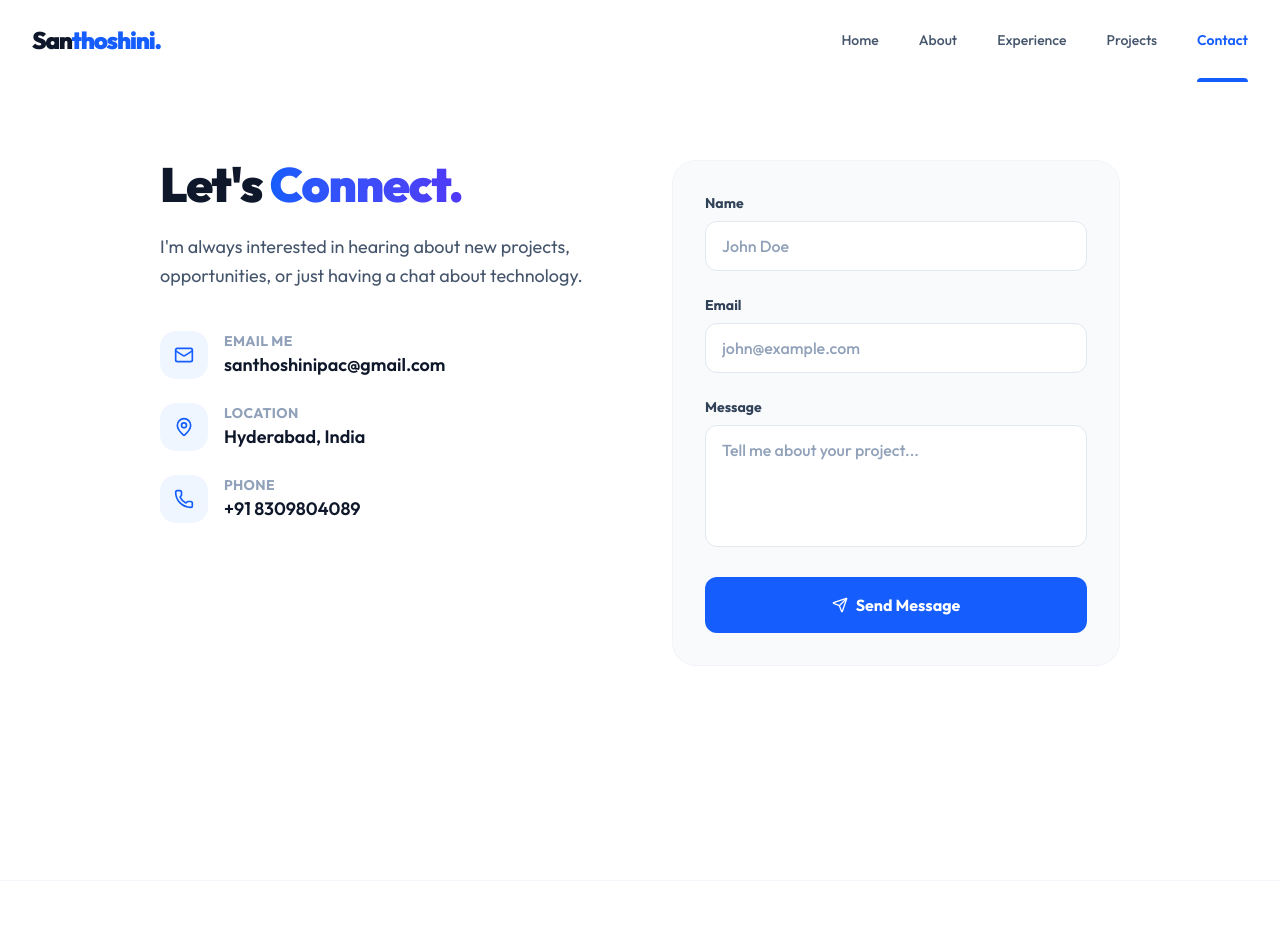
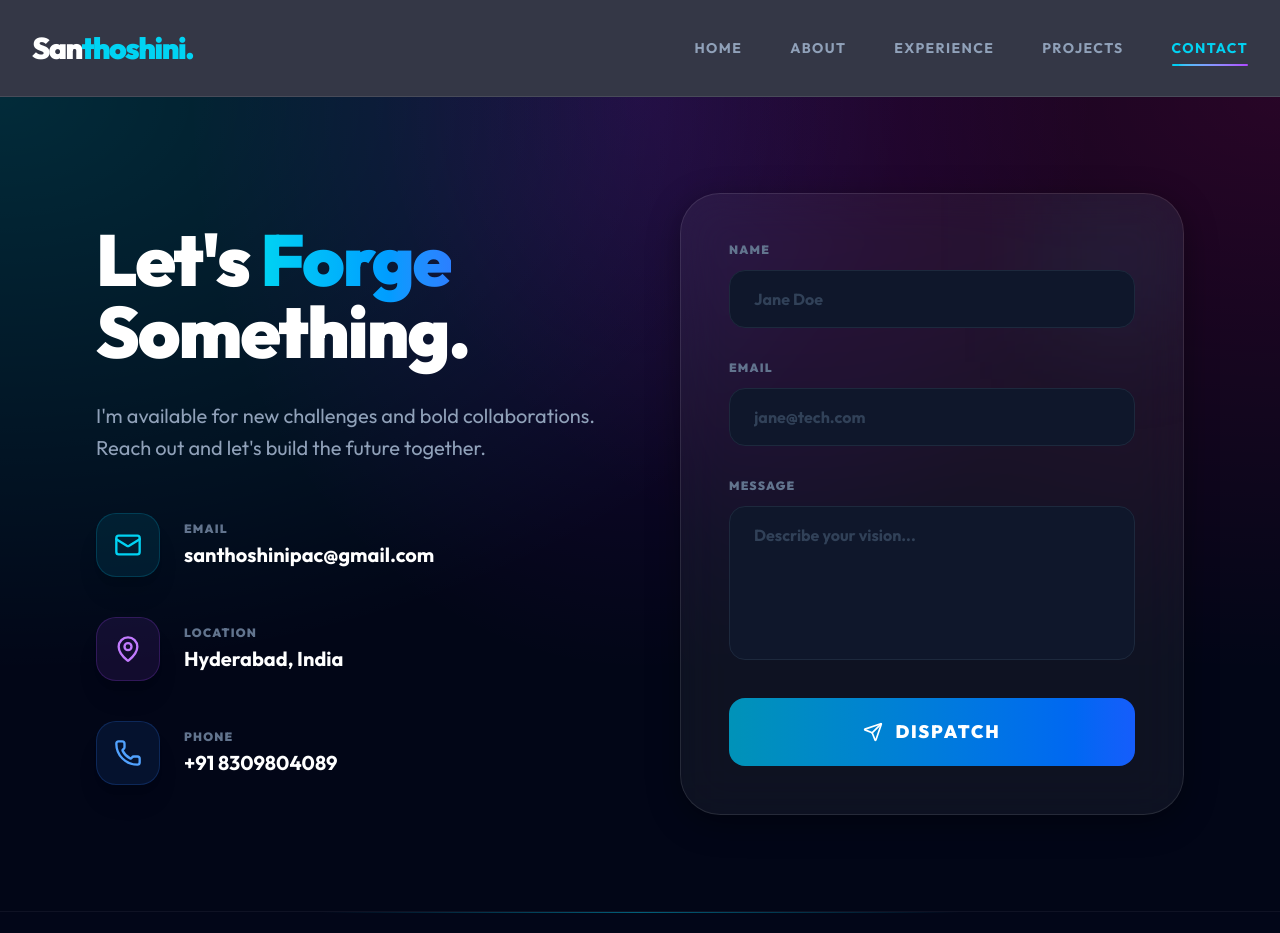
Before and after one commit to PSanthoshini/portfolio, a Next.js app: page /contact in a window 1280 px wide. Shown: the top 933 px of the page. Built offline with nearby package versions, Linux system fonts and the light colour scheme.

Commit message:
Enhance portfolio: 3D aesthetic, vibrant colors, Botaniq Flora project, and UI polishings

```diff
--- a/app/contact/page.jsx
+++ b/app/contact/page.jsx
@@ -49,55 +49,55 @@ export default function ContactPage() {
     };
 
     return (
-        <section className="min-h-screen py-20 bg-white">
-            <div className="container-width max-w-5xl">
+        <section className="min-h-screen py-24 bg-slate-950 mesh-gradient">
+            <div className="container-width max-w-6xl relative">
                 <motion.div
-                    initial={{ opacity: 0, y: 20 }}
-                    animate={{ opacity: 1, y: 0 }}
-                    transition={{ duration: 0.5 }}
-                    className="grid grid-cols-1 md:grid-cols-2 gap-16"
+                    initial={{ opacity: 0, scale: 0.95 }}
+                    animate={{ opacity: 1, scale: 1 }}
+                    transition={{ duration: 0.6 }}
+                    className="grid grid-cols-1 lg:grid-cols-2 gap-20 items-center"
                 >
                     {/* Contact Info */}
                     <div>
-                        <h1 className="text-4xl md:text-5xl font-black text-slate-900 tracking-tight mb-6">
-                            Let's <span className="text-transparent bg-clip-text bg-gradient-to-r from-blue-600 to-indigo-600">Connect.</span>
+                        <h1 className="text-5xl md:text-7xl font-black text-white tracking-tight mb-8">
+                            Let's <span className="text-transparent bg-clip-text bg-gradient-to-r from-cyan-400 to-blue-500">Forge</span> Something.
                         </h1>
-                        <p className="text-lg text-slate-600 mb-10 leading-relaxed">
-                            I'm always interested in hearing about new projects, opportunities, or just having a chat about technology.
+                        <p className="text-xl text-slate-400 mb-12 leading-relaxed">
+                            I'm available for new challenges and bold collaborations. Reach out and let's build the future together.
                         </p>
 
-                        <div className="space-y-6">
-                            <div className="flex items-center gap-4 group">
-                                <div className="w-12 h-12 flex items-center justify-center bg-blue-50 text-blue-600 rounded-2xl group-hover:bg-blue-600 group-hover:text-white transition-all duration-300">
-                                    <Mail className="w-5 h-5" />
+                        <div className="space-y-10">
+                            <div className="flex items-center gap-6 group">
+                                <div className="w-16 h-16 flex items-center justify-center bg-cyan-500/10 text-cyan-400 rounded-[1.25rem] border border-cyan-500/20 group-hover:bg-cyan-500 group-hover:text-white transition-all duration-500 shadow-xl group-hover:shadow-cyan-500/20">
+                                    <Mail className="w-7 h-7" />
                                 </div>
                                 <div>
-                                    <p className="text-sm font-bold text-slate-400 uppercase tracking-wide">Email Me</p>
-                                    <a href="mailto:santhoshinipac@gmail.com" className="text-lg font-semibold text-slate-900 hover:text-blue-600 transition-colors">
+                                    <p className="text-xs font-black text-slate-500 uppercase tracking-widest mb-1">Email</p>
+                                    <a href="mailto:santhoshinipac@gmail.com" className="text-xl font-bold text-white hover:text-cyan-400 transition-colors">
                                         santhoshinipac@gmail.com
                                     </a>
                                 </div>
                             </div>
 
-                            <div className="flex items-center gap-4 group">
-                                <div className="w-12 h-12 flex items-center justify-center bg-blue-50 text-blue-600 rounded-2xl group-hover:bg-blue-600 group-hover:text-white transition-all duration-300">
-                                    <MapPin className="w-5 h-5" />
+                            <div className="flex items-center gap-6 group">
+                                <div className="w-16 h-16 flex items-center justify-center bg-purple-500/10 text-purple-400 rounded-[1.25rem] border border-purple-500/20 group-hover:bg-purple-500 group-hover:text-white transition-all duration-500 shadow-xl group-hover:shadow-purple-500/20">
+                                    <MapPin className="w-7 h-7" />
                                 </div>
                                 <div>
-                                    <p className="text-sm font-bold text-slate-400 uppercase tracking-wide">Location</p>
-                                    <p className="text-lg font-semibold text-slate-900">
+                                    <p className="text-xs font-black text-slate-500 uppercase tracking-widest mb-1">Location</p>
+                                    <p className="text-xl font-bold text-white">
                                         Hyderabad, India
                                     </p>
                                 </div>
                             </div>
 
-                            <div className="flex items-center gap-4 group">
-                                <div className="w-12 h-12 flex items-center justify-center bg-blue-50 text-blue-600 rounded-2xl group-hover:bg-blue-600 group-hover:text-white transition-all duration-300">
-                                    <Phone className="w-5 h-5" />
+                            <div className="flex items-center gap-6 group">
+                                <div className="w-16 h-16 flex items-center justify-center bg-blue-500/10 text-blue-400 rounded-[1.25rem] border border-blue-500/20 group-hover:bg-blue-600 group-hover:text-white transition-all duration-500 shadow-xl group-hover:shadow-blue-600/20">
+                                    <Phone className="w-7 h-7" />
                                 </div>
                                 <div>
-                                    <p className="text-sm font-bold text-slate-400 uppercase tracking-wide">Phone</p>
-                                    <p className="text-lg font-semibold text-slate-900">
+                                    <p className="text-xs font-black text-slate-500 uppercase tracking-widest mb-1">Phone</p>
+                                    <p className="text-xl font-bold text-white">
                                         +91 8309804089
                                     </p>
                                 </div>
@@ -106,73 +106,70 @@ export default function ContactPage() {
                     </div>
 
                     {/* Contact Form */}
-                    <div className="bg-slate-50 p-8 rounded-3xl border border-slate-100">
-                        <form onSubmit={handleSubmit} className="space-y-6">
+                    <div className="glass-card p-10 md:p-12 rounded-[2.5rem] border border-white/10 shadow-2xl relative overflow-hidden group">
+                        <div className="absolute top-0 right-0 w-32 h-32 bg-cyan-500/10 blur-[60px] group-hover:bg-cyan-500/20 transition-all duration-500"></div>
+                        <form onSubmit={handleSubmit} className="space-y-8 relative z-10">
                             <div>
-                                <label htmlFor="name" className="block text-sm font-bold text-slate-700 mb-2">Name</label>
+                                <label htmlFor="name" className="block text-xs font-black text-slate-500 uppercase tracking-widest mb-3">Name</label>
                                 <input
                                     type="text"
                                     id="name"
                                     value={formData.name}
                                     onChange={handleChange}
                                     required
-                                    className="w-full px-4 py-3 rounded-xl bg-white border border-slate-200 focus:border-blue-500 focus:ring-4 focus:ring-blue-500/10 outline-none transition-all placeholder:text-slate-400 font-medium"
-                                    placeholder="John Doe"
+                                    className="w-full px-6 py-4 rounded-2xl bg-slate-900 border border-slate-800 focus:border-cyan-500 focus:ring-4 focus:ring-cyan-500/10 text-white outline-none transition-all placeholder:text-slate-700 font-bold"
+                                    placeholder="Jane Doe"
                                 />
                             </div>
                             <div>
-                                <label htmlFor="email" className="block text-sm font-bold text-slate-700 mb-2">Email</label>
+                                <label htmlFor="email" className="block text-xs font-black text-slate-500 uppercase tracking-widest mb-3">Email</label>
                                 <input
                                     type="email"
                                     id="email"
                                     value={formData.email}
                                     onChange={handleChange}
                                     required
-                                    className="w-full px-4 py-3 rounded-xl bg-white border border-slate-200 focus:border-blue-500 focus:ring-4 focus:ring-blue-500/10 outline-none transition-all placeholder:text-slate-400 font-medium"
-                                    placeholder="john@example.com"
+                                    className="w-full px-6 py-4 rounded-2xl bg-slate-900 border border-slate-800 focus:border-cyan-500 focus:ring-4 focus:ring-cyan-500/10 text-white outline-none transition-all placeholder:text-slate-700 font-bold"
+                                    placeholder="jane@tech.com"
                                 />
                             </div>
                             <div>
-                                <label htmlFor="message" className="block text-sm font-bold text-slate-700 mb-2">Message</label>
+                                <label htmlFor="message" className="block text-xs font-black text-slate-500 uppercase tracking-widest mb-3">Message</label>
                                 <textarea
                                     id="message"
-                                    rows="4"
+                                    rows="5"
                                     value={formData.message}
                                     onChange={handleChange}
                                     required
-                                    className="w-full px-4 py-3 rounded-xl bg-white border border-slate-200 focus:border-blue-500 focus:ring-4 focus:ring-blue-500/10 outline-none transition-all placeholder:text-slate-400 font-medium resize-none"
-                                    placeholder="Tell me about your project..."
+                                    className="w-full px-6 py-4 rounded-2xl bg-slate-900 border border-slate-800 focus:border-cyan-500 focus:ring-4 focus:ring-cyan-500/10 text-white outline-none transition-all placeholder:text-slate-700 font-bold resize-none"
+                                    placeholder="Describe your vision..."
                                 ></textarea>
                             </div>
 
                             <button
                                 type="submit"
                                 disabled={status === "submitting" || status === "success"}
-                                className={`w-full py-4 px-6 font-bold rounded-xl flex items-center justify-center gap-2 transition-all ${status === "success"
-                                    ? "bg-green-500 text-white hover:bg-green-600"
+                                className={`w-full py-5 px-8 font-black text-lg tracking-widest uppercase rounded-2xl flex items-center justify-center gap-3 transition-all ${status === "success"
+                                    ? "bg-green-500 text-white hover:bg-green-600 shadow-[0_0_30px_rgba(34,197,94,0.3)]"
                                     : status === "error"
-                                        ? "bg-red-500 text-white hover:bg-red-600"
-                                        : "bg-blue-600 text-white hover:bg-blue-700 hover:shadow-lg hover:shadow-blue-600/20 active:scale-95"
+                                        ? "bg-red-500 text-white hover:bg-red-600 shadow-[0_0_30px_rgba(239,68,68,0.3)]"
+                                        : "bg-gradient-to-r from-cyan-600 to-blue-600 text-white hover:scale-105 hover:shadow-[0_0_40px_rgba(8,145,178,0.4)] active:scale-95"
                                     } disabled:opacity-70 disabled:cursor-not-allowed`}
                             >
                                 {status === "submitting" ? (
                                     <>
-                                        <Loader2 className="w-4 h-4 animate-spin" />
-                                        Sending...
+                                        <Loader2 className="w-6 h-6 animate-spin" />
+                                        Transmitting...
                                     </>
                                 ) : status === "success" ? (
                                     <>
-                                        <CheckCircle className="w-5 h-5" />
-                                        Message Sent!
-                                    </>
-                                ) : status === "error" ? (
-                                    <>
-                                        Error! Try Again
+                                        <CheckCircle className="w-6 h-6" />
+                                        Success!
                                     </>
                                 ) : (
                                     <>
-                                        <Send className="w-4 h-4" />
-                                        Send Message
+                                        <Send className="w-5 h-5" />
+                                        Dispatch
                                     </>
                                 )}
                             </button>
--- a/app/globals.css
+++ b/app/globals.css
@@ -8,7 +8,40 @@
   :root {
     --background: 0 0% 100%;
     --foreground: 222.2 84% 4.9%;
+
+    --vibrant-cyan: #00f7ff;
+    --vibrant-purple: #bc13fe;
+    --vibrant-pink: #ff0080;
+    --vibrant-indigo: #4f46e5;
   }
+
+  html,
+  body {
+    scrollbar-width: none;
+    -ms-overflow-style: none;
+  }
+
+  html::-webkit-scrollbar,
+  body::-webkit-scrollbar {
+    display: none;
+  }
+
+  .dark {
+    --background: 222.2 84% 4.9%;
+    --foreground: 210 40% 98%;
+  }
+}
+
+.perspective-1000 {
+  perspective: 1000px;
+}
+
+.preserve-3d {
+  transform-style: preserve-3d;
+}
+
+.backface-hidden {
+  backface-visibility: hidden;
 }
 
 @layer components {
@@ -60,4 +93,20 @@
   .bg-300\% {
     background-size: 300% 300%;
   }
+
+  .mesh-gradient {
+    background-color: #020617;
+    background-image:
+      radial-gradient(at 0% 0%, hsla(180, 100%, 50%, 0.15) 0, transparent 50%),
+      radial-gradient(at 50% 0%, hsla(280, 100%, 50%, 0.15) 0, transparent 50%),
+      radial-gradient(at 100% 0%, hsla(330, 100%, 50%, 0.15) 0, transparent 50%);
+  }
+
+  .glass-card {
+    background-color: rgba(255, 255, 255, 0.05);
+    backdrop-filter: blur(24px);
+    -webkit-backdrop-filter: blur(24px);
+    border: 1px solid rgba(255, 255, 255, 0.1);
+    box-shadow: 0 8px 32px 0 rgba(0, 0, 0, 0.37);
+  }
 }
--- a/components/Footer.jsx
+++ b/components/Footer.jsx
@@ -7,25 +7,23 @@ export default function Footer() {
     const currentYear = new Date().getFullYear();
 
     return (
-        <footer className="w-full bg-white border-t border-slate-100 py-12">
-            <div className="container-width flex flex-col md:flex-row items-center justify-between gap-6">
+        <footer className="w-full bg-slate-950 border-t border-white/5 py-12 relative overflow-hidden">
+            <div className="absolute top-0 left-1/2 -translate-x-1/2 w-1/2 h-px bg-gradient-to-r from-transparent via-cyan-500/50 to-transparent"></div>
 
-                <div className="flex flex-col items-center md:items-start gap-2">
-                    <Link href="/" className="text-xl font-black tracking-tighter text-slate-900">
-                        San<span className="text-blue-600">thoshini.</span>
+            <div className="container-width flex flex-col md:flex-row items-center justify-between gap-8 relative z-10">
+                <div className="flex flex-col items-center md:items-start gap-4">
+                    <Link href="/" className="text-2xl font-black tracking-tighter text-white">
+                        San<span className="text-cyan-400">thoshini.</span>
                     </Link>
-                    <p className="text-sm text-slate-500">
-                        © {currentYear} Santhoshini. All rights reserved.
-                    </p>
                 </div>
 
-                <div className="flex items-center gap-6">
-                    <a href="https://github.com/PSanthoshini" target="_blank" rel="noopener noreferrer" className="text-slate-400 hover:text-slate-900 transition-colors">
-                        <Github className="w-5 h-5" />
+                <div className="flex items-center gap-8">
+                    <a href="https://github.com/PSanthoshini" target="_blank" rel="noopener noreferrer" className="text-slate-500 hover:text-cyan-400 transition-all hover:scale-125">
+                        <Github className="w-6 h-6" />
                         <span className="sr-only">GitHub</span>
                     </a>
-                    <a href="https://www.linkedin.com/in/santhoshini-potnuru-534798244/" target="_blank" rel="noopener noreferrer" className="text-slate-400 hover:text-blue-700 transition-colors">
-                        <Linkedin className="w-5 h-5" />
+                    <a href="https://www.linkedin.com/in/santhoshini-potnuru-534798244/" target="_blank" rel="noopener noreferrer" className="text-slate-500 hover:text-purple-500 transition-all hover:scale-125">
+                        <Linkedin className="w-6 h-6" />
                         <span className="sr-only">LinkedIn</span>
                     </a>
                 </div>
--- a/components/Navbar.jsx
+++ b/components/Navbar.jsx
@@ -34,21 +34,30 @@ export default function Navbar() {
     ];
 
     return (
-        <header className="sticky top-0 z-[100] w-full bg-white md:glass">
-            <div className="container-width flex h-16 md:h-20 items-center justify-between">
-                <Link href="/" className="text-xl md:text-2xl font-black tracking-tighter text-slate-900 group relative z-[101]">
-                    San<span className="text-blue-600 group-hover:text-blue-700 transition-colors">thoshini.</span>
+        <header className="sticky top-0 z-[100] w-full bg-slate-950/80 backdrop-blur-xl border-b border-white/10">
+            <div className="container-width flex h-16 md:h-24 items-center justify-between">
+                <Link href="/" className="text-2xl md:text-3xl font-black tracking-tighter text-white group relative z-[101]">
+                    San<span className="text-cyan-400 group-hover:text-purple-500 transition-colors">thoshini.</span>
                 </Link>
 
                 {/* Desktop Nav */}
-                <nav className="hidden md:flex gap-10 items-center">
+                <nav className="hidden md:flex gap-12 items-center">
                     {navLinks.map((link) => (
                         <Link
                             key={link.href}
                             href={link.href}
-                            className={`nav-link ${isActive(link.href) ? 'active' : ''}`}
+                            className={`relative text-sm font-bold tracking-widest uppercase transition-all ${isActive(link.href)
+                                    ? 'text-cyan-400'
+                                    : 'text-slate-400 hover:text-white'
+                                }`}
                         >
                             {link.label}
+                            {isActive(link.href) && (
+                                <motion.div
+                                    layoutId="nav-active"
+                                    className="absolute -bottom-2 left-0 right-0 h-0.5 bg-gradient-to-r from-cyan-400 to-purple-500 rounded-full"
+                                />
+                            )}
                         </Link>
                     ))}
                 </nav>
@@ -56,10 +65,10 @@ export default function Navbar() {
                 {/* Mobile Menu Toggle */}
                 <button
                     onClick={() => setIsOpen(!isOpen)}
-                    className="md:hidden relative z-[101] p-2 -mr-2 text-slate-900 hover:text-blue-600 transition-colors focus:outline-none"
+                    className="md:hidden relative z-[101] p-2 -mr-2 text-white hover:text-cyan-400 transition-colors focus:outline-none"
                     aria-label="Toggle menu"
                 >
-                    {isOpen ? <X className="w-6 h-6" /> : <Menu className="w-6 h-6" />}
+                    {isOpen ? <X className="w-8 h-8" /> : <Menu className="w-8 h-8" />}
                 </button>
 
                 {/* Mobile Menu Overlay */}
@@ -72,19 +81,19 @@ export default function Navbar() {
                                 animate={{ opacity: 1 }}
                                 exit={{ opacity: 0 }}
                                 onClick={() => setIsOpen(false)}
-                                className="fixed inset-0 z-[99] bg-slate-900/20 backdrop-blur-sm md:hidden"
+                                className="fixed inset-0 z-[99] bg-slate-950/90 backdrop-blur-md md:hidden"
                             />
 
                             <motion.div
                                 initial={{ opacity: 0, x: "100%" }}
                                 animate={{ opacity: 1, x: 0 }}
                                 exit={{ opacity: 0, x: "100%" }}
-                                transition={{ type: "spring", damping: 25, stiffness: 200 }}
-                                className="fixed top-0 right-0 bottom-0 w-[75vw] z-[100] bg-white flex flex-col items-center justify-center space-y-8 md:hidden px-6 shadow-2xl"
+                                transition={{ type: "spring", damping: 30, stiffness: 200 }}
+                                className="fixed top-0 right-0 bottom-0 w-[80vw] z-[100] bg-slate-900 border-l border-white/10 flex flex-col items-center justify-center space-y-10 md:hidden px-6 shadow-2xl"
                             >
                                 {/* Decorative Background */}
-                                <div className="absolute top-[-10%] left-[-10%] w-[15rem] h-[15rem] bg-blue-50 rounded-full blur-[60px] -z-10"></div>
-                                <div className="absolute bottom-[-10%] right-[-10%] w-[15rem] h-[15rem] bg-indigo-50 rounded-full blur-[80px] -z-10"></div>
+                                <div className="absolute top-[-10%] left-[-10%] w-[20rem] h-[20rem] bg-cyan-500/10 rounded-full blur-[80px] -z-10"></div>
+                                <div className="absolute bottom-[-10%] right-[-10%] w-[20rem] h-[20rem] bg-purple-500/10 rounded-full blur-[100px] -z-10"></div>
 
                                 {navLinks.map((link, index) => (
                                     <motion.div
@@ -96,9 +105,9 @@ export default function Navbar() {
                                     >
                                         <Link
                                             href={link.href}
-                                            className={`text-3xl font-bold transition-all ${isActive(link.href)
-                                                ? "text-blue-600"
-                                                : "text-slate-400 hover:text-slate-900"
+                                            className={`text-4xl font-black tracking-tight transition-all ${isActive(link.href)
+                                                ? "text-cyan-400"
+                                                : "text-slate-600 hover:text-white"
                                                 }`}
                                         >
                                             {link.label}
--- a/package.json
+++ b/package.json
@@ -13,12 +13,15 @@
   "author": "",
   "license": "ISC",
   "dependencies": {
+    "@react-three/drei": "^10.7.7",
+    "@react-three/fiber": "^9.5.0",
     "framer-motion": "^12.29.2",
     "lucide-react": "^0.563.0",
     "next": "^16.1.5",
     "next-themes": "^0.4.6",
     "react": "^19.2.4",
-    "react-dom": "^19.2.4"
+    "react-dom": "^19.2.4",
+    "three": "^0.182.0"
   },
   "devDependencies": {
     "@tailwindcss/postcss": "^4.1.18",
```
Also changed, not shown: app/about/page.jsx (+55 -61 lines), app/experience/page.jsx (+37 -33 lines), app/projects/page.jsx (+43 -28 lines), components/Hero.jsx (+26 -22 lines), components/Three/FloatingShape.jsx (added, +28 -0 lines), components/Three/Scene.jsx (added, +32 -0 lines), 2 other files (tests, documents, lock files or other folders).
